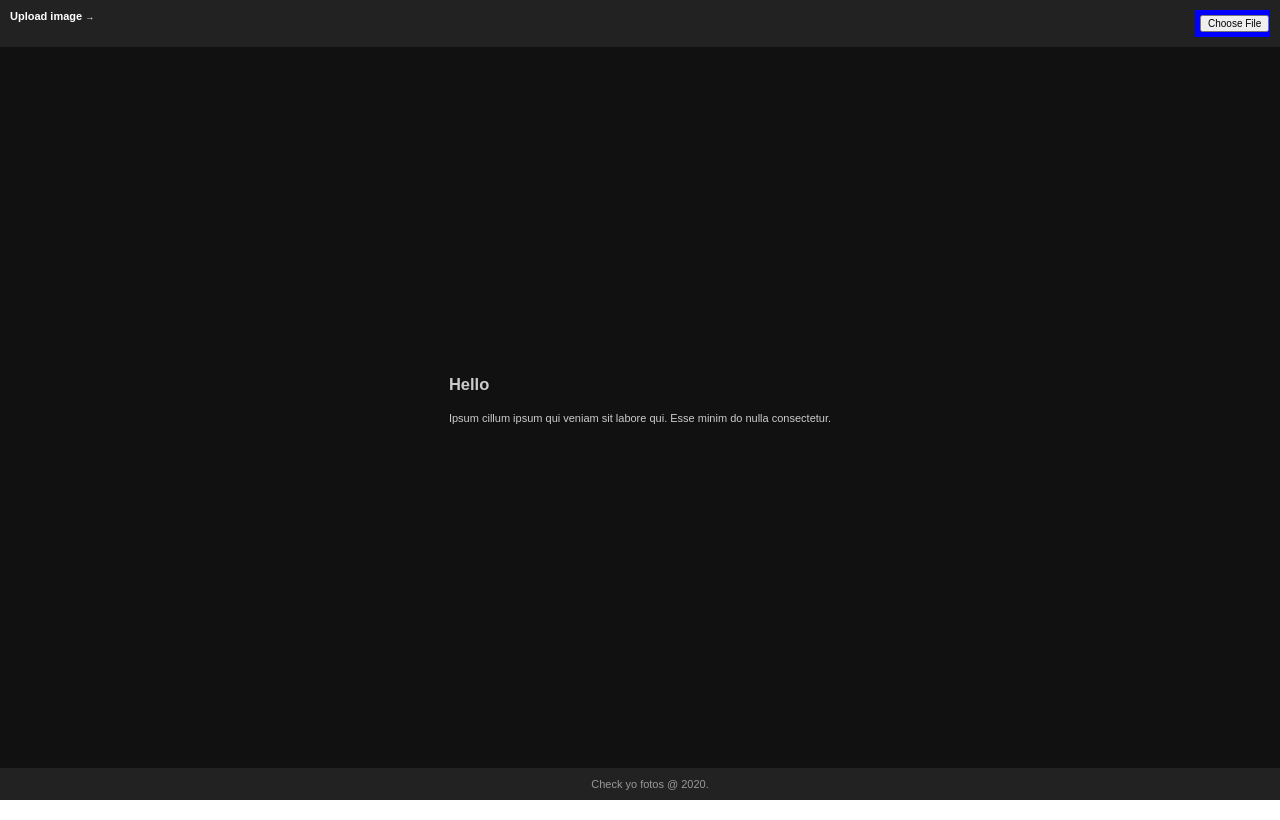
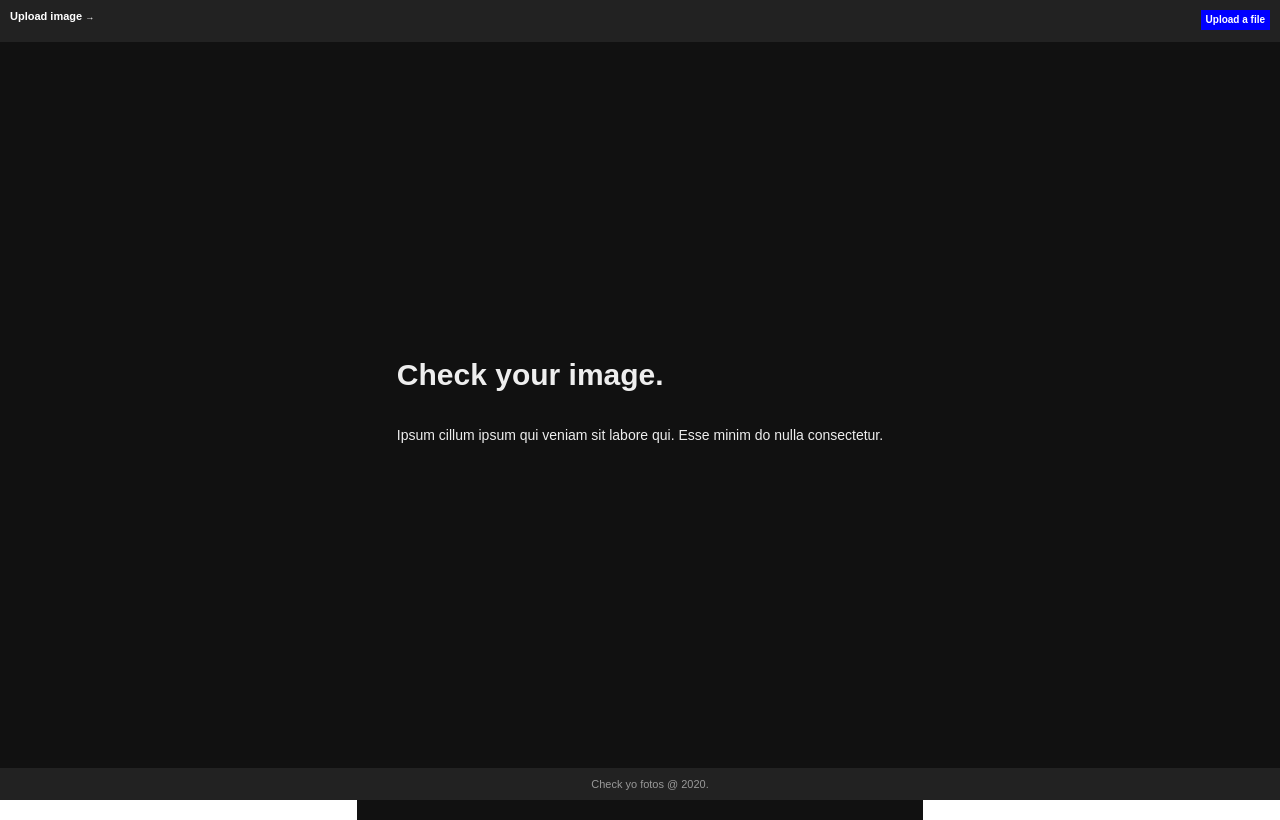
Before and after one commit to friglob/dragme_ui, a React (Create React App) app in the folder dragme_ui/: page / in a window 1280 px wide. Built offline with nearby package versions, Linux system fonts and the light colour scheme.

Commit message:
refactor

```diff
--- a/dragme_ui/src/components/Config.js
+++ b/dragme_ui/src/components/Config.js
@@ -1,14 +1,33 @@
+
+export const stateInitial = {	"format": 	"4-3",
+								"rule": 	"thirds"
+};
 
 
+export const formats = 	[	{	key: 	"4-3",
+								title: 	"Standard 4:3"
+							},
+							{	key: 	"3-2",
+								title: 	"Classic 3:2"
+							},
+							{	key: 	"16-9",
+								title: 	"Wide 16:9"
+							},
+							{	key: 	"1-1",
+								title:	"Square 1:1"
+							}
+];
 
-export const formats = 	{	"4-3": 	"Standard 4:3" ,
-						"3-2": 	"Classic 3:2",
-						"16-9": "Wide 16:9",
-						"1-1": 	"Square 1:1"
-};
-
-export const rules = 	{		"thirds": 	"Rule of thirds",
-						"fibonaci": "Fibonaci spiral",
-						"fourths": 	"Rule of fourths",
-						"golden": 	"Golden ratio"
-};
+export const rules = 	[	{	key: "thirds",
+								title: "Rule of thirds"
+							},
+							{	key: "fibonaci",
+								title: "Fibonaci spiral"
+							},
+							{	key: "fourths",
+								title: 	"Rule of fourths"
+							},
+							{	key: "golden",
+								title: 	"Golden ratio"
+							}
+];
--- a/dragme_ui/src/components/Drag.js
+++ b/dragme_ui/src/components/Drag.js
@@ -1,20 +1,7 @@
 import React, { useState, useEffect, useRef } from "react";
 import {Swipe} from "react-swipe-component"
+import { stateInitial,rules,formats } from './../components/Config';
 import _ from 'lodash';
-
-const statesHorizontal = 	[	"thirds",
-								"fibonaci",
-								"fourths",
-								"golden"
-							];
-const statesVertical = 		[	"4-3",
-								"3-2",
-								"16-9",
-								"1-1"
-							];
-
-const stateInitial = 		{	"horizontal": 	"thirds",
-								"vertical": 	"4-3"}
 ;
 
 let swipeDeltaX = 0;
@@ -40,8 +27,8 @@ const Drag = (props) => {
 	const onSwipeEnd = (e) => {
 		// get current keys
 		let state = {...swipeState};
-		let currentHkey = _.indexOf(statesHorizontal, state.horizontal );
-		let currentVkey = _.indexOf(statesVertical, state.vertical );
+		let currentRule = parseInt( _.findKey(rules, {key: state.rule} ) );
+		let currentFormat = parseInt( _.findKey(formats, {key: state.format} ) );
 		// get swipe direction
 		let direction = "";
 		if( Math.abs(swipeDeltaX) > Math.abs(swipeDeltaY) ){
@@ -49,19 +36,20 @@ const Drag = (props) => {
 		}else{
 			direction = ( swipeDeltaY > 0 ) ? "bottom" : "top";
 		}
+
 		// update keys
 		switch( direction ){
 			case "left":
-				state.horizontal = (currentHkey > 0) ? statesHorizontal[currentHkey-1] : statesHorizontal[currentHkey];
+				state.rule = (currentRule > 0) ? rules[currentRule-1].key : rules[currentRule].key;
 				break;
 			case "right":
-				state.horizontal = (statesHorizontal.length-1 > currentHkey) ? statesHorizontal[currentHkey+1] : statesHorizontal[currentHkey];
+				state.rule = (rules.length-1 > currentRule) ? rules[currentRule+1].key : rules[currentRule].key;
 				break;
 			case "top":
-				state.vertical = (currentVkey > 0) ? statesVertical[currentVkey-1] : statesVertical[currentVkey];
+				state.format = (currentFormat > 0) ? formats[currentFormat-1].key : formats[currentFormat].key;
 				break;
 			case "bottom":
-				state.vertical = (statesVertical.length-1 > currentVkey) ? statesVertical[currentVkey+1] : statesVertical[currentVkey];
+				state.format = (formats.length-1 > currentFormat) ? formats[currentFormat+1].key : formats[currentFormat].key;
 				break;
 			default:
 				//
@@ -91,7 +79,7 @@ const Drag = (props) => {
 			<div className="drag-container" ref={refDrag}>
 				<Swipe
 					nodeName="div"
-					className={`drag drag--grid-${swipeState.horizontal} drag--format-${swipeState.vertical}`}
+					className={`drag drag--rule-${swipeState.rule} drag--format-${swipeState.format}`}
 					style={{backgroundImage: `url(${props.image64})`}}
 					onSwipe={ (e)=>{ onSwipe(e) } }
 					onSwipeEnd={ (e) => { onSwipeEnd(e) } }
--- a/dragme_ui/src/components/Header.js
+++ b/dragme_ui/src/components/Header.js
@@ -1,28 +1,34 @@
 import React, { useState,useEffect } from "react";
 import axios from 'axios';
 import { formats, rules } from './../components/Config';
+import _ from 'lodash';
 
 
 
 function Header(props){
 
-	let format = '';
+	const [rule, 	setRule] 	= useState('');
+	const [format, 	setFormat] 	= useState('');
 
+	// get format and rule from state/config
 	useEffect(() => {
-		format = props.state.vertical;
+		if( props.state.format && props.state.rule ){
+			setRule(rules[ _.findKey(rules, {key: props.state.rule } )]['title'] );
+			setFormat(formats[ _.findKey(formats, {key: props.state.format } )]['title'] );
+		}
 	}, [props]);
 
+	// upload new file in LS
 	const doUpload = (e) =>{
-
 		const data = new FormData()
 		data.append('file', e.target.files[0]);
 		axios.post("http://localhost/dragme_ui/imgTo64.php", data, {})
 		.then(res => {
 			props.setImage(res.data)
 		})
-
 	}
 
+	// reset file in LS
 	const doReset = () => {
 		props.setImage('')
 	}
@@ -35,14 +41,14 @@ function Header(props){
 				{ props.image64 &&
 					<strong>
 						<label>
-							{ props.state && <small>&uarr; &nbsp;</small> }
-							{formats[props.state.vertical]}
-							{ props.state && <small>&darr;</small> }
+							<small>&uarr; &nbsp;</small>
+							{ format }
+							<small>&darr;</small>
 						</label>
 						<label>
-							{ props.state && <small>&larr; &nbsp;</small> }
-							{rules[props.state.horizontal]}
-							{ props.state &&  <small>&rarr;</small> }
+							<small>&larr; &nbsp;</small>
+							{rule}
+							<small>&rarr;</small>
 						</label>
 					</strong>
 				}
@@ -52,7 +58,12 @@ function Header(props){
 			</div>
 
 			<div className="right">
-				{ !props.image64 && <input className="btn" type="file" name="file" onChange={(e) => doUpload(e)}/> }
+				{ !props.image64 &&
+					<div className="upload-btn-wrapper">
+						<button className="btn">Upload a file</button>
+						<input type="file" name="file"  onChange={(e) => doUpload(e)} />
+					</div>
+				}
 				{ props.image64 && <button className="btn" onClick={(e) => doReset()}>New Image</button> }
 			</div>
 
--- a/dragme_ui/src/components/Main.js
+++ b/dragme_ui/src/components/Main.js
@@ -3,8 +3,6 @@ import React, { useState,useEffect } from "react";
 import Header from 		'./../components/Header';
 import Footer from 		'./../components/Footer';
 import Drag from 		'./../components/Drag';
-
-let image = 'https://images.pexels.com/photos/3841338/pexels-photo-3841338.jpeg?auto=compress&cs=tinysrgb&dpr=1&w=500';
 
 function Main(){
 
@@ -61,7 +59,7 @@ function Main(){
 
 			{ !image64 &&
 				<div className="hello">
-					<h2>Hello</h2>
+					<h1>Check your image.</h1>
 					<p>Ipsum cillum ipsum qui veniam sit labore qui. Esse minim do nulla consectetur.</p>
 				</div>
 			}
--- a/dragme_ui/src/styles/index.scss
+++ b/dragme_ui/src/styles/index.scss
@@ -108,25 +108,25 @@ footer{
 	}
 
 	// grids
-	&--grid-thirds{
+	&--rule-thirds{
 		&:before{
 			background-image: url(https://banner2.cleanpng.com/20180402/zow/kisspng-rule-of-thirds-photography-composition-line-grid-5ac29b177a8177.9314229315227031275018.jpg);
 			content: 'thirds';
 		}
 	}
-	&--grid-fourths{
+	&--rule-fourths{
 		&:before{
 
 			content: 'fourths';
 		}
 	}
-	&--grid-fibonaci{
+	&--rule-fibonaci{
 		&:before{
 			background-image: url(https://w7.pngwing.com/pngs/582/946/png-transparent-golden-spiral-golden-ratio-fibonacci-number-golden-rectangle-euclidean-angle-white-text-thumbnail.png );
 			content: 'fibonaci';
 		}
 	}
-	&--grid-golden{
+	&--rule-golden{
 		&:before{
 			content: 'golden';
 		}
@@ -159,19 +159,41 @@ footer{
 	background: blue;
 	color: #fff;
 	outline: none;
-	width: 65px;
 }
 
 .hello{
 
 	padding: 20px 40px;
-	color: #ccc;
+	color: #eee;
+	height: 100vh;
+	display: flex;
+	flex-direction: column;
+	justify-content: center;
+	align-items: flex-start;
+
+	background: #111;
 
 	h1{
-		font-size: 20px;
+		font-size: 30px;
+		line-height: 30px;
 	}
 	p{
-		font-size: 11px;
-		line-height: 20px;
+		font-size: 14px;
+		line-height: 22px;
 	}
 }
+
+
+.upload-btn-wrapper {
+	position: relative;
+	overflow: hidden;
+	display: inline-block;
+  }
+
+  .upload-btn-wrapper input[type=file] {
+	font-size: 100px;
+	position: absolute;
+	left: 0;
+	top: 0;
+	opacity: 0;
+  }
```
